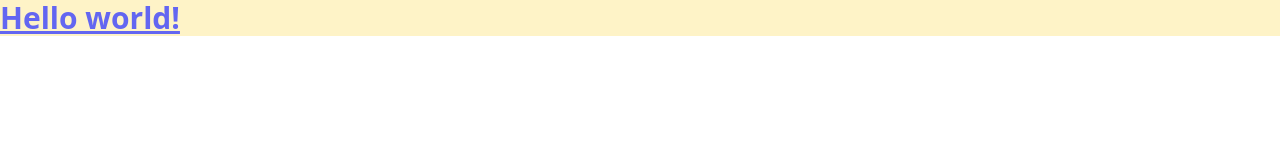
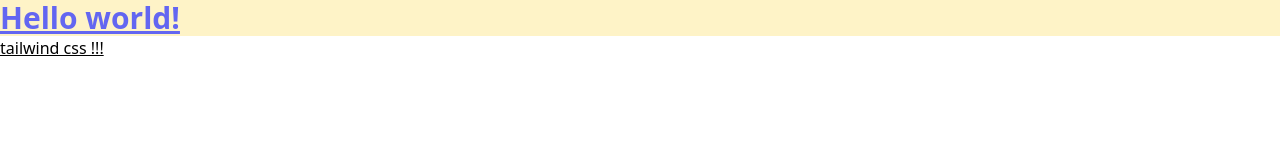
Before and after one commit to seonyoung1/tailwindcss_web_01, a website: page public/index.html in a window 1280 px wide. Drawn offline with Linux system fonts and the light colour scheme.

Commit message:
vite 추가

```diff
--- a/package.json
+++ b/package.json
@@ -4,8 +4,8 @@
   "description": "",
   "main": "index.js",
   "scripts": {
+    "dev": "vite",
     "build": "postcss ./src/index.css -o ./public/assets/css/style.css",
-    "dev": "postcss ./src/index.css -o ./public/assets/css/style.css --watch",
     "prod": "cross-env NODE_ENV=production postcss ./src/index.css -o ./public/assets/css/style.css"
   },
   "author": "",
@@ -15,6 +15,7 @@
     "cross-env": "^7.0.3",
     "postcss-cli": "^10.1.0",
     "postcss-nesting": "^12.0.1",
-    "tailwindcss": "^3.3.3"
+    "tailwindcss": "^3.3.3",
+    "vite": "^4.4.11"
   }
 }
--- a/public/index.html
+++ b/public/index.html
@@ -10,5 +10,6 @@
 <h1 class="text-3xl font-bold underline text-indigo-500">
     Hello world!
 </h1>
+<p class="underline">tailwind css !!!</p>
 </body>
 </html>
```
Also changed, not shown: 1 other file.
